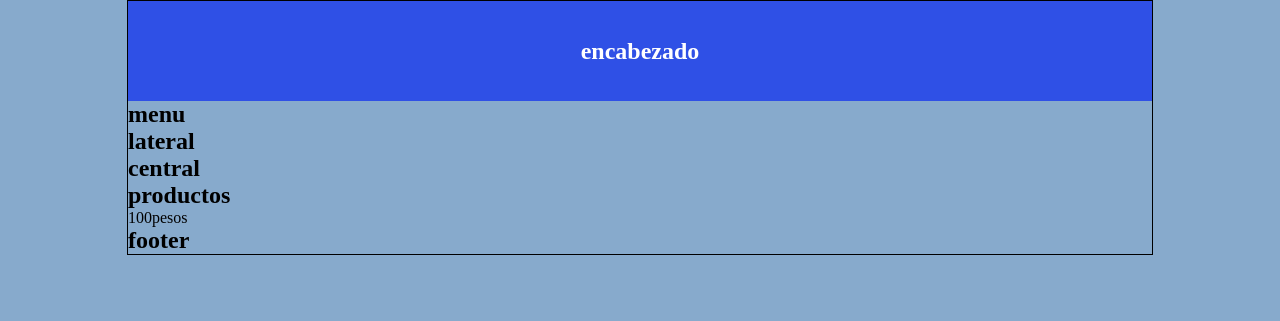
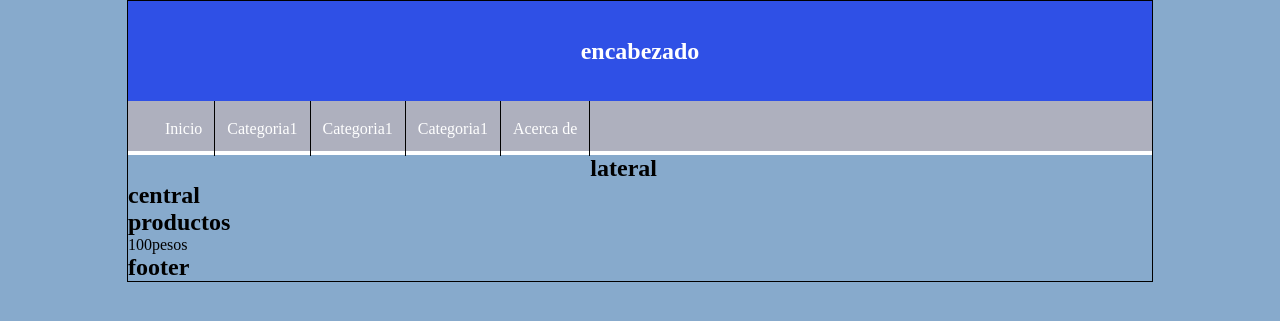
Before and after one commit to JulianBejarano14/PruebaPHP, a PHP site: page / in a window 1280 px wide. Shown: the top 321 px of the page. Run offline with PHP 8.4, Linux system fonts and the light colour scheme.

Commit message:
menu y todo eso

```diff
--- a/index.html
+++ b/index.html
@@ -14,7 +14,24 @@
 
 </header>
 <nav id="menu">
-    <h2>menu</h2>
+    <ul>
+        <li>
+            <a href="#">Inicio</a>
+        </li>
+        <li>
+            <a href="#">Categoria1</a>
+        </li>
+        <li>
+            <a href="#">Categoria1</a>
+        </li>
+        <li>
+            <a href="#">Categoria1</a>
+        </li>
+        <li>
+            <a href="#">Acerca de</a>
+        </li>
+    </ul>
+
 </nav>
 <div id="content">
     <aside id="lateral">
--- a/style.css
+++ b/style.css
@@ -23,3 +23,35 @@ body{
     text-align: center;
     line-height: 100px;
 }
+
+#menu{
+    background-color: rgb(174, 176, 190);
+    color: white;
+    height: 50px;
+    border-bottom: 4px solid rgb(255, 255, 255);
+}
+
+#menu ul{
+    list-style: none;
+    text-decoration: none;
+    margin: 0px auto;
+    margin-left: 25px;
+}
+
+#menu ul li{
+    line-height: 55px;
+    float: left;
+    border-right: 1px solid black;
+}
+
+#menu ul li a{
+    display: block;
+    color: white;
+    text-decoration: none;
+    padding-left: 12px;
+    padding-right: 12px;
+}
+
+#menu a:hover{
+    background: lightslategray
+}
```
